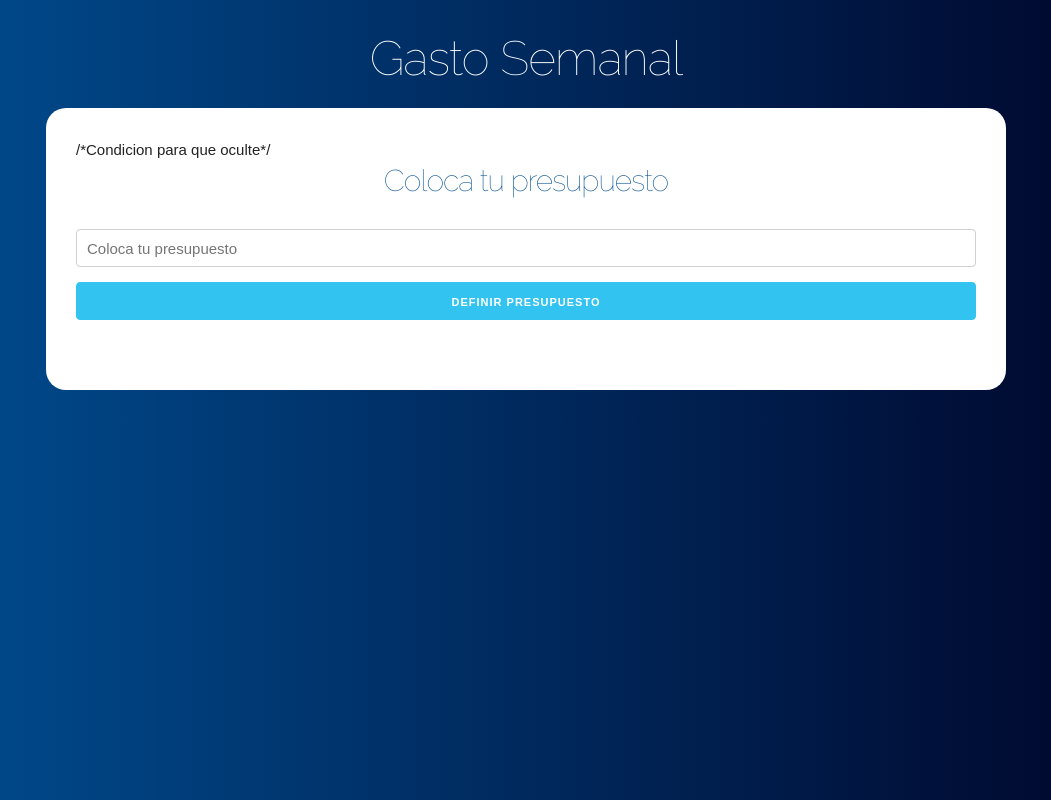
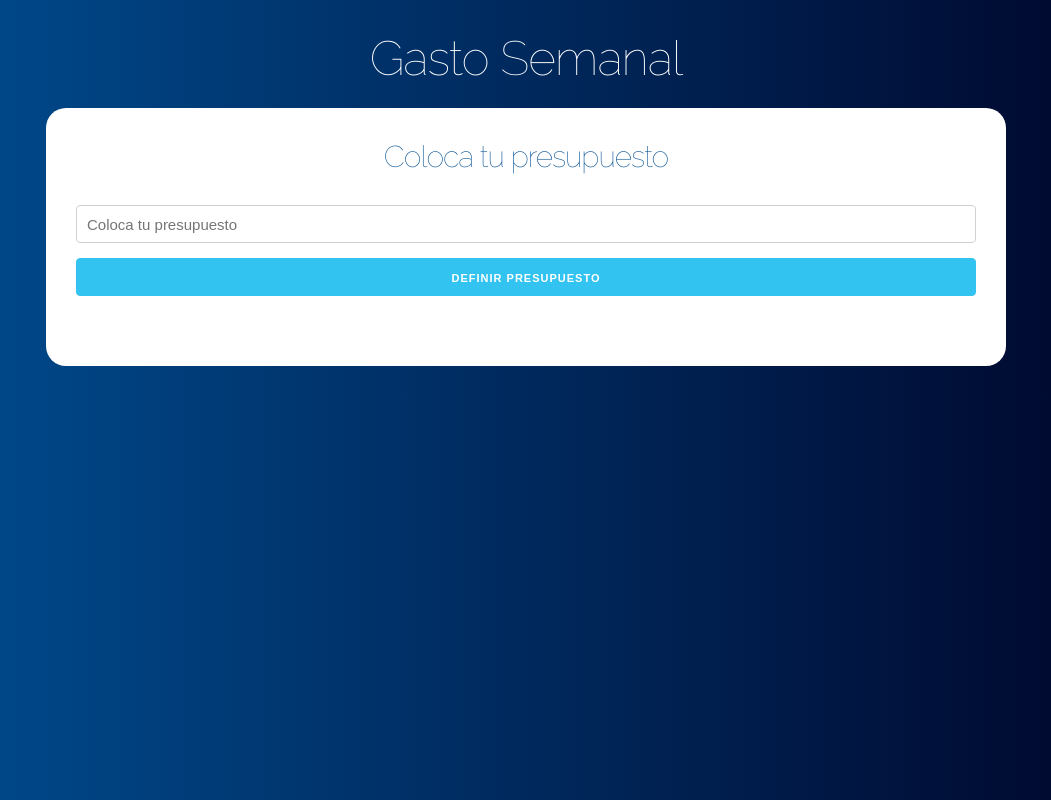
Before and after one commit to Alejandro-Ochando/administrador_presupuesto, a React (Create React App) app: page / in a window 1280 px wide. Shown: the whole page, without its empty margins (114-1165 px from the left). Built offline with nearby package versions, Linux system fonts and the light colour scheme.

Commit message:
Proptypes añadidos

```diff
--- a/src/App.js
+++ b/src/App.js
@@ -31,19 +31,13 @@ function App() {
       guardarCrearGasto(false);
 
     }
-  }, [gasto]);
-
-
-
-
+  }, [gasto, crearGasto, gastos, restante]);
 
   return (
     <div className="container">
       <header>
           <h1>Gasto Semanal</h1>
-
           <div className="contenido-principal contenido">
-            /*Condicion para que oculte*/
             { mostrarPregunta ?
             (
               <Pregunta
@@ -72,13 +66,8 @@ function App() {
               </div>
             )
             }
-
-
-
-
           </div>
       </header>
-
     </div>
   );
 }
--- a/src/components/Error.js
+++ b/src/components/Error.js
@@ -1,9 +1,13 @@
 import React from 'react';
+import PropTypes from 'prop-types';
 
 const Error = ({ mensaje }) => (
 
     <p className="alert alert-danger error ">{mensaje}</p>
-
  );
 
+ Error.propTypes = {
+    mensaje: PropTypes.string.isRequired
+}
+
 export default Error;
```
Also changed, not shown: src/components/ControlPresupuesto.js (+6 -3 lines), src/components/Formulario.js (+6 -8 lines), src/components/Gasto.js (+5 -3 lines), src/components/Listado.js (+6 -3 lines), src/components/Pregunta.js (+10 -11 lines).
